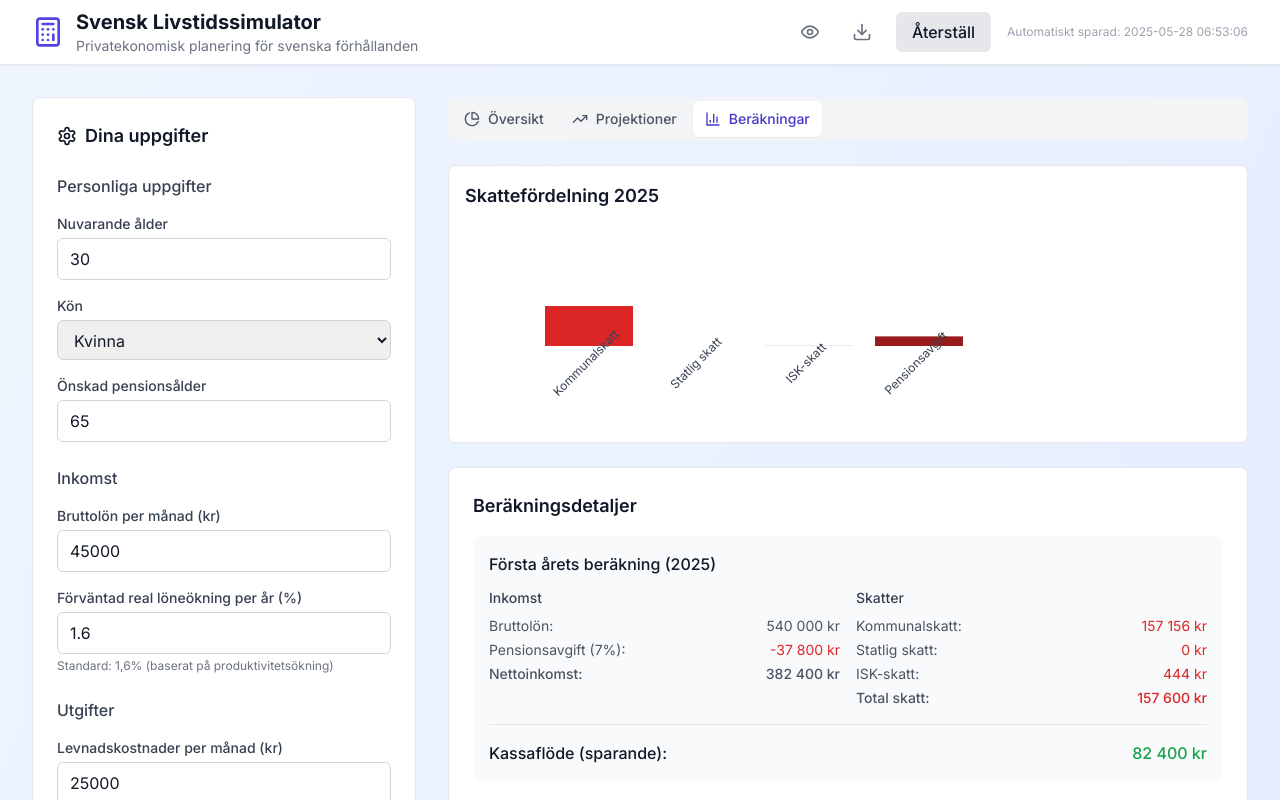
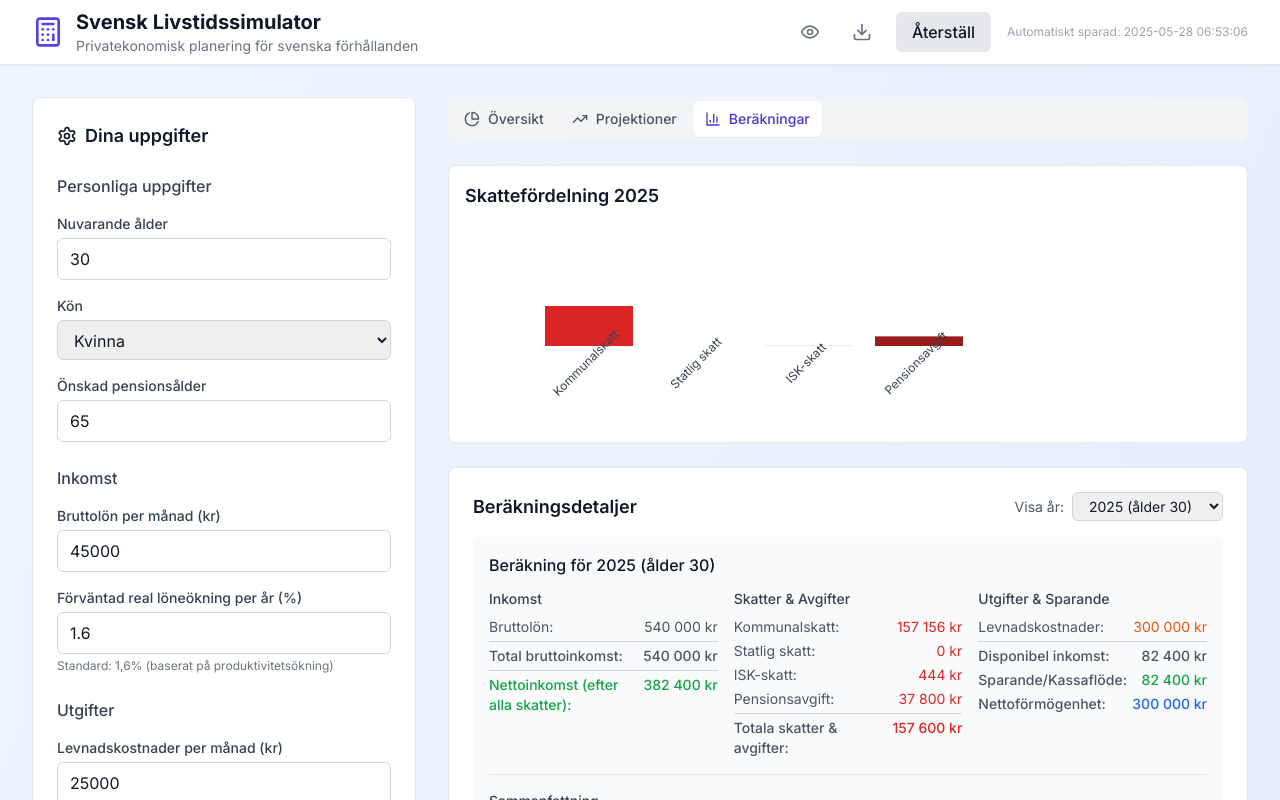
Before and after one commit to alexatnordnet/swedish-finance-simulator, a React (Vite) app: page / in a window 1280 px wide. Both pictures are taken after a click on the button "Beräkningar". Shown: the top 800 px of the page. Built offline with nearby package versions, Linux system fonts and the light colour scheme.

Commit message:
fix: net savings not calculated correctly

```diff
--- a/src/components/tabs/CalculationsTab.tsx
+++ b/src/components/tabs/CalculationsTab.tsx
@@ -1,5 +1,6 @@
 import { formatCurrency, formatSimulationYear } from '../../utils/formatters';
 import { InteractiveBarChart } from '../common/InteractiveCharts';
+import { useState } from 'react';
 
 interface CalculationDetails {
   grossIncome: number;
@@ -14,7 +15,24 @@ interface CalculationDetails {
 
 interface Projection {
   year: number;
+  age: number;
+  salary: number;
+  expenses: number;
+  savings: number;
+  netWorth: number;
   calculations: CalculationDetails;
+  pensionIncome?: {
+    generalPension: number;
+    occupationalPension: number;
+    privatePension: number;
+    total: number;
+  };
+  pensionCapital?: {
+    general: number;
+    occupational: number;
+    private: number;
+    total: number;
+  };
 }
 
 interface CalculationsTabProps {
@@ -24,101 +42,196 @@ interface CalculationsTabProps {
 }
 
 export function CalculationsTab({ projections, currentYear, gender }: CalculationsTabProps) {
-  const firstProjection = projections[0];
+  const [selectedYearIndex, setSelectedYearIndex] = useState(0);
+  const selectedProjection = projections[selectedYearIndex] || projections[0];
 
   return (
     <div className="space-y-6">
       {/* Tax Breakdown Chart */}
-      {firstProjection && (
+      {selectedProjection && (
         <InteractiveBarChart
           data={[
             {
               label: 'Kommunalskatt',
-              value: firstProjection.calculations.municipalTax,
+              value: selectedProjection.calculations.municipalTax,
               color: '#DC2626'
             },
             {
               label: 'Statlig skatt',
-              value: firstProjection.calculations.stateTax,
+              value: selectedProjection.calculations.stateTax,
               color: '#7C2D12'
             },
             {
               label: 'ISK-skatt',
-              value: firstProjection.calculations.iskTax,
+              value: selectedProjection.calculations.iskTax,
               color: '#B91C1C'
             },
             {
               label: 'Pensionsavgift',
-              value: firstProjection.calculations.pensionFee,
+              value: selectedProjection.calculations.pensionFee,
               color: '#991B1B'
             }
           ]}
-          title={`Skattefördelning ${formatSimulationYear(0, currentYear)}`}
+          title={`Skattefördelning ${formatSimulationYear(selectedProjection.year, currentYear)}`}
           height={200}
           valueFormatter={(value) => formatCurrency(value)}
         />
       )}
 
       <div className="card">
-        <h3 className="text-lg font-semibold mb-4">Beräkningsdetaljer</h3>
+        <div className="flex justify-between items-center mb-4">
+          <h3 className="text-lg font-semibold">Beräkningsdetaljer</h3>
+
+          {/* Year Selector */}
+          {projections.length > 1 && (
+            <div className="flex items-center space-x-2">
+              <label htmlFor="year-select" className="text-sm text-gray-600">
+                Visa år:
+              </label>
+              <select
+                id="year-select"
+                value={selectedYearIndex}
+                onChange={(e) => setSelectedYearIndex(parseInt(e.target.value))}
+                className="px-3 py-1 border border-gray-300 rounded-md text-sm focus:outline-none focus:ring-2 focus:ring-indigo-500 focus:border-indigo-500"
+              >
+                {projections.map((projection, index) => (
+                  <option key={index} value={index}>
+                    {formatSimulationYear(projection.year, currentYear)} (ålder {projection.age})
+                  </option>
+                ))}
+              </select>
+            </div>
+          )}
+        </div>
 
         {projections.length > 0 ? (
           <div className="space-y-6">
-            {/* Current year detailed breakdown */}
-            {firstProjection && (
+            {/* Selected year detailed breakdown */}
+            {selectedProjection && (
               <div className="bg-gray-50 p-4 rounded-lg">
                 <h4 className="font-medium text-gray-900 mb-3">
-                  Första årets beräkning ({formatSimulationYear(0, currentYear)})
+                  Beräkning för {formatSimulationYear(selectedProjection.year, currentYear)} (ålder {selectedProjection.age})
                 </h4>
 
-                <div className="grid grid-cols-1 md:grid-cols-2 gap-4 text-sm">
+                <div className="grid grid-cols-1 md:grid-cols-3 gap-4 text-sm">
                   <div>
                     <h5 className="font-medium text-gray-700 mb-2">Inkomst</h5>
                     <div className="space-y-1 text-gray-600">
                       <div className="flex justify-between">
                         <span>Bruttolön:</span>
-                        <span>{formatCurrency(firstProjection.calculations.grossIncome)}</span>
+                        <span>{formatCurrency(selectedProjection.salary)}</span>
                       </div>
-                      <div className="flex justify-between">
-                        <span>Pensionsavgift (7%):</span>
-                        <span className="text-red-600">-{formatCurrency(firstProjection.calculations.pensionFee)}</span>
+                      {selectedProjection.pensionIncome && selectedProjection.pensionIncome.total > 0 && (
+                        <>
+                          <div className="flex justify-between">
+                            <span>Allmän pension:</span>
+                            <span className="text-purple-600">{formatCurrency(selectedProjection.pensionIncome.generalPension * 12)}</span>
+                          </div>
+                          <div className="flex justify-between">
+                            <span>Tjänstepension:</span>
+                            <span className="text-purple-600">{formatCurrency(selectedProjection.pensionIncome.occupationalPension * 12)}</span>
+                          </div>
+                          <div className="flex justify-between">
+                            <span>Privat pension:</span>
+                            <span className="text-purple-600">{formatCurrency(selectedProjection.pensionIncome.privatePension * 12)}</span>
+                          </div>
+                        </>
+                      )}
+                      <div className="flex justify-between font-medium border-t border-gray-300 pt-1">
+                        <span>Total bruttoinkomst:</span>
+                        <span>{formatCurrency(selectedProjection.calculations.grossIncome)}</span>
                       </div>
-                      <div className="flex justify-between font-medium">
-                        <span>Nettoinkomst:</span>
-                        <span>{formatCurrency(firstProjection.calculations.netIncome)}</span>
+                      <div className="flex justify-between font-medium text-green-600 border-t border-gray-300 pt-1">
+                        <span>Nettoinkomst (efter alla skatter):</span>
+                        <span>{formatCurrency(selectedProjection.calculations.netIncome)}</span>
                       </div>
                     </div>
                   </div>
 
                   <div>
-                    <h5 className="font-medium text-gray-700 mb-2">Skatter</h5>
+                    <h5 className="font-medium text-gray-700 mb-2">Skatter & Avgifter</h5>
                     <div className="space-y-1 text-gray-600">
                       <div className="flex justify-between">
                         <span>Kommunalskatt:</span>
-                        <span className="text-red-600">{formatCurrency(firstProjection.calculations.municipalTax)}</span>
+                        <span className="text-red-600">{formatCurrency(selectedProjection.calculations.municipalTax)}</span>
                       </div>
                       <div className="flex justify-between">
                         <span>Statlig skatt:</span>
-                        <span className="text-red-600">{formatCurrency(firstProjection.calculations.stateTax)}</span>
+                        <span className="text-red-600">{formatCurrency(selectedProjection.calculations.stateTax)}</span>
                       </div>
                       <div className="flex justify-between">
                         <span>ISK-skatt:</span>
-                        <span className="text-red-600">{formatCurrency(firstProjection.calculations.iskTax)}</span>
+                        <span className="text-red-600">{formatCurrency(selectedProjection.calculations.iskTax)}</span>
+                      </div>
+                      <div className="flex justify-between">
+                        <span>Pensionsavgift:</span>
+                        <span className="text-red-600">{formatCurrency(selectedProjection.calculations.pensionFee)}</span>
+                      </div>
+                      <div className="flex justify-between font-medium border-t border-gray-300 pt-1">
+                        <span>Totala skatter & avgifter:</span>
+                        <span className="text-red-600">{formatCurrency(selectedProjection.calculations.totalTax)}</span>
+                      </div>
+                    </div>
+                  </div>
+
+                  <div>
+                    <h5 className="font-medium text-gray-700 mb-2">Utgifter & Sparande</h5>
+                    <div className="space-y-1 text-gray-600">
+                      <div className="flex justify-between">
+                        <span>Levnadskostnader:</span>
+                        <span className="text-orange-600">{formatCurrency(selectedProjection.expenses)}</span>
+                      </div>
+                      <div className="flex justify-between font-medium border-t border-gray-300 pt-1">
+                        <span>Disponibel inkomst:</span>
+                        <span>{formatCurrency(selectedProjection.calculations.netIncome - selectedProjection.expenses)}</span>
                       </div>
                       <div className="flex justify-between font-medium">
-                        <span>Total skatt:</span>
-                        <span className="text-red-600">{formatCurrency(firstProjection.calculations.totalTax)}</span>
+                        <span>Sparande/Kassaflöde:</span>
+                        <span className={selectedProjection.calculations.cashFlow >= 0 ? 'text-green-600' : 'text-red-600'}>
+                          {formatCurrency(selectedProjection.calculations.cashFlow)}
+                        </span>
+                      </div>
+                      <div className="flex justify-between font-medium">
+                        <span>Nettoförmögenhet:</span>
+                        <span className="text-blue-600">{formatCurrency(selectedProjection.netWorth)}</span>
                       </div>
                     </div>
                   </div>
                 </div>
 
                 <div className="mt-4 pt-4 border-t border-gray-200">
-                  <div className="flex justify-between font-medium">
-                    <span>Kassaflöde (sparande):</span>
-                    <span className={firstProjection.calculations.cashFlow >= 0 ? 'text-green-600' : 'text-red-600'}>
-                      {formatCurrency(firstProjection.calculations.cashFlow)}
-                    </span>
+                  <div className="text-sm text-gray-600">
+                    <h5 className="font-medium text-gray-700 mb-2">Sammanfattning</h5>
+                    <div className="bg-white p-3 rounded border">
+                      <div className="grid grid-cols-2 gap-4">
+                        <div>
+                          <div className="text-xs text-gray-500">Inkomst efter skatt</div>
+                          <div className="font-medium text-green-600">{formatCurrency(selectedProjection.calculations.netIncome)}</div>
+                        </div>
+                        <div>
+                          <div className="text-xs text-gray-500">Totala utgifter</div>
+                          <div className="font-medium text-orange-600">{formatCurrency(selectedProjection.expenses)}</div>
+                        </div>
+                        <div>
+                          <div className="text-xs text-gray-500">Sparkvot</div>
+                          <div className="font-medium">
+                            {selectedProjection.calculations.netIncome > 0
+                              ? `${((selectedProjection.calculations.cashFlow / selectedProjection.calculations.netIncome) * 100).toFixed(1)}%`
+                              : '0%'
+                            }
+                          </div>
+                        </div>
+                        <div>
+                          <div className="text-xs text-gray-500">Effektiv skattesats</div>
+                          <div className="font-medium">
+                            {selectedProjection.calculations.grossIncome > 0
+                              ? `${((selectedProjection.calculations.totalTax / selectedProjection.calculations.grossIncome) * 100).toFixed(1)}%`
+                              : '0%'
+                            }
+                          </div>
+                        </div>
+                      </div>
+                    </div>
                   </div>
                 </div>
               </div>
--- a/src/engine/core/EnhancedSimulationEngine.ts
+++ b/src/engine/core/EnhancedSimulationEngine.ts
@@ -78,12 +78,34 @@ export class EnhancedSimulationEngine {
       }
 
       // Update state for next year with safe math and custom rates
-      // First apply investment growth to existing assets
-      liquidAssets = this.safeNumber(liquidAssets * (1 + safeLiquidRate));
-      iskAccount = this.safeNumber(iskAccount * (1 + safeISKRate));
+      // Apply the cash flow from this year (positive adds to assets, negative draws from assets)
+      let totalCashFlow = yearProjection.calculations.cashFlow;
 
-      // Then add the cash flow from this year
-      liquidAssets = Math.max(0, this.safeNumber(liquidAssets + yearProjection.calculations.cashFlow));
+      // If cash flow is negative, we need to draw from assets to cover the deficit
+      if (totalCashFlow < 0) {
+        // First draw from liquid assets
+        const liquidDeficit = Math.min(-totalCashFlow, liquidAssets);
+        liquidAssets -= liquidDeficit;
+        totalCashFlow += liquidDeficit;
+
+        // If still negative, draw from ISK account
+        if (totalCashFlow < 0) {
+          const iskDeficit = Math.min(-totalCashFlow, iskAccount);
+          iskAccount -= iskDeficit;
+          totalCashFlow += iskDeficit;
+        }
+      } else {
+        // Positive cash flow goes to liquid assets
+        liquidAssets += totalCashFlow;
+      }
+
+      // Apply investment growth to remaining positive assets only
+      if (liquidAssets > 0) {
+        liquidAssets = this.safeNumber(liquidAssets * (1 + safeLiquidRate));
+      }
+      if (iskAccount > 0) {
+        iskAccount = this.safeNumber(iskAccount * (1 + safeISKRate));
+      }
 
       // Update pension capitals
       generalPensionCapital = this.safeNumber(yearProjection.pensionCapital.general);
```
